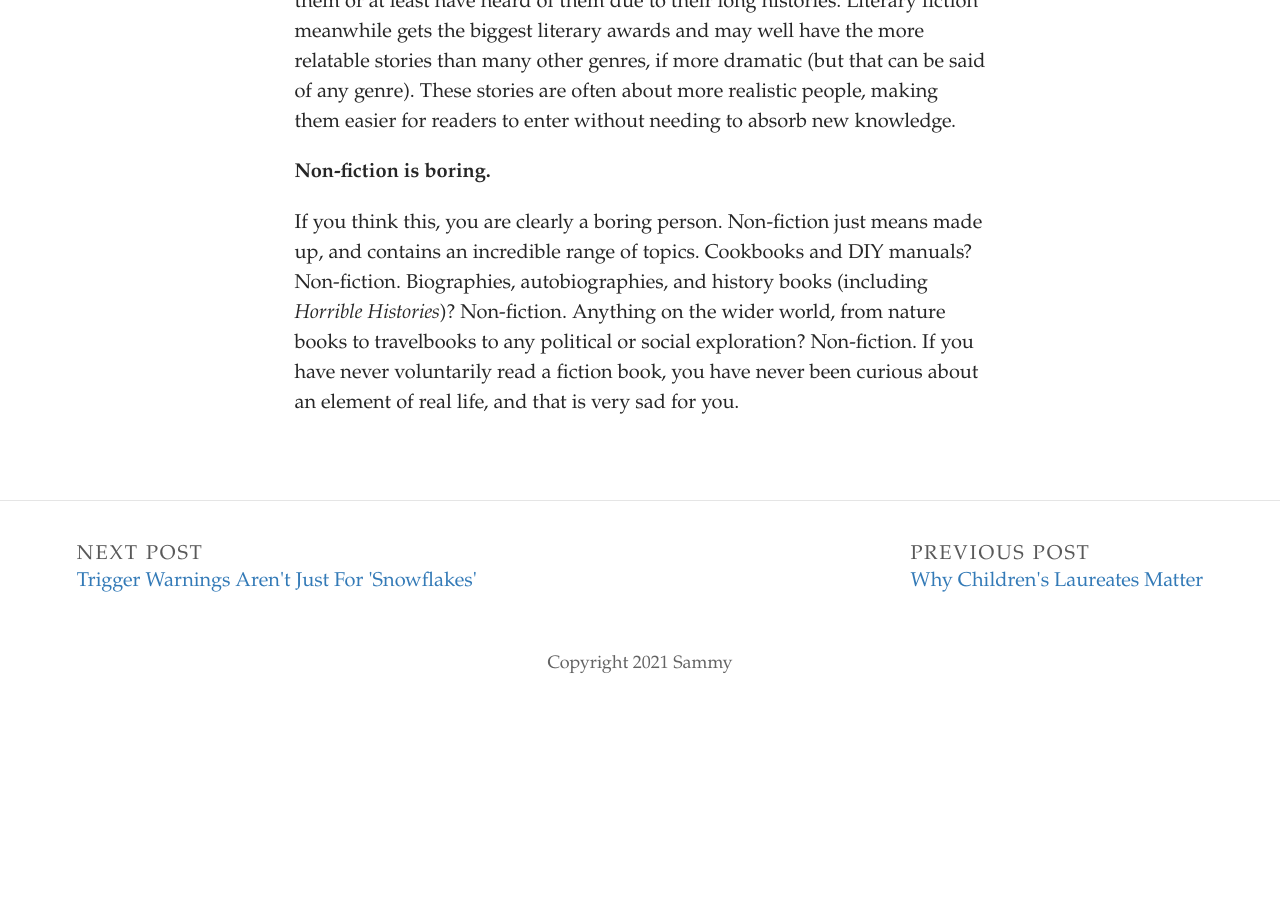
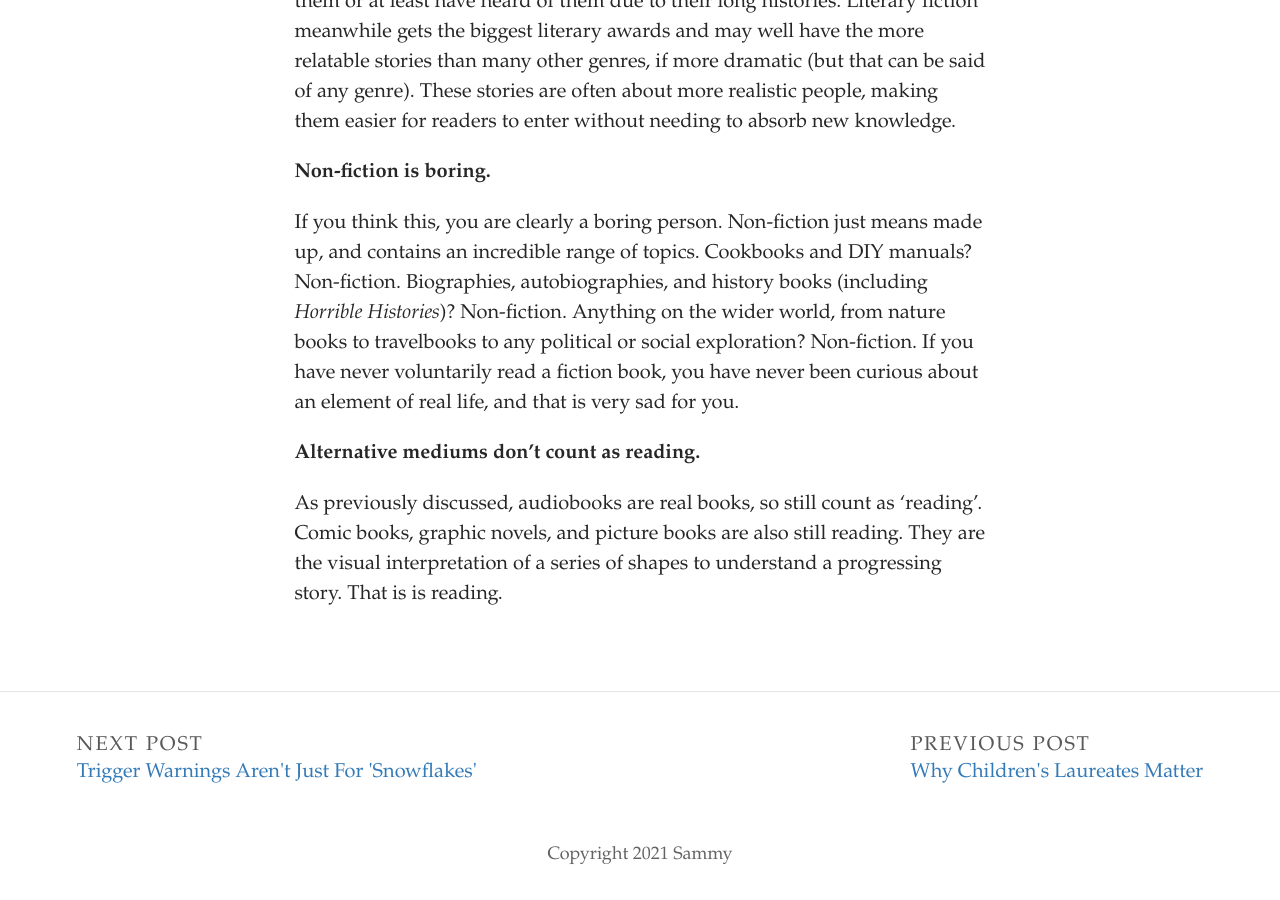
Before and after one commit to SammySpinsAYarn/Blog, a Jekyll site: the page built from _posts/2023-11-18-genre-fiction-stereotypes-and-why-theyre-ridiculous.md, in a window 1280 px wide and 900 px high, scrolled down 1095 px. Built offline with Jekyll 4.4.1, drawn with Linux system fonts in a browser that asks for light colours; some web fonts are replaced; before the commit the page ends 1804 px from its top, so only the background shows below that.

Commit message:
Update Post “2023-11-18-genre-fiction-stereotypes-and-why-theyre-ridiculous”

```diff
--- a/_posts/2023-11-18-genre-fiction-stereotypes-and-why-theyre-ridiculous.md
+++ b/_posts/2023-11-18-genre-fiction-stereotypes-and-why-theyre-ridiculous.md
@@ -22,3 +22,7 @@ Arguably the most accessible and widely available story genres. Classics are che
 **N﻿on-fiction is boring.**
 
 I﻿f you think this, you are clearly a boring person. Non-fiction just means made up, and contains an incredible range of topics. Cookbooks and DIY manuals? Non-fiction. Biographies, autobiographies, and history books (including *Horrible Histories*)? Non-fiction. Anything on the wider world, from nature books to travelbooks to any political or social exploration? Non-fiction. If you have never voluntarily read a fiction book, you have never been curious about an element of real life, and that is very sad for you.
+
+**A﻿lternative mediums don't count as reading.**
+
+A﻿s previously discussed, audiobooks are real books, so still count as 'reading'. Comic books, graphic novels, and picture books are also still reading. They are the visual interpretation of a series of shapes to understand a progressing story. That is is reading.
```
